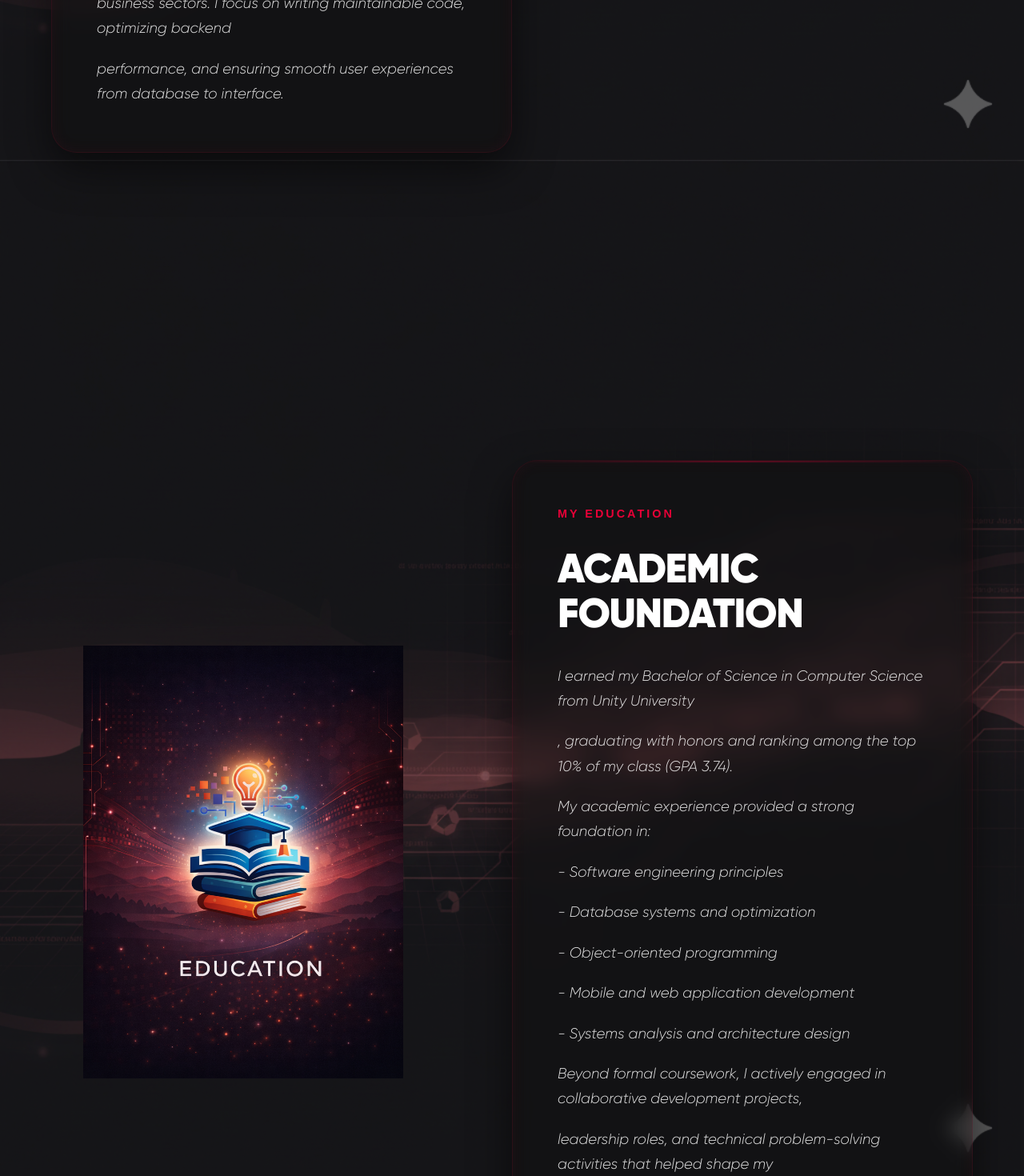
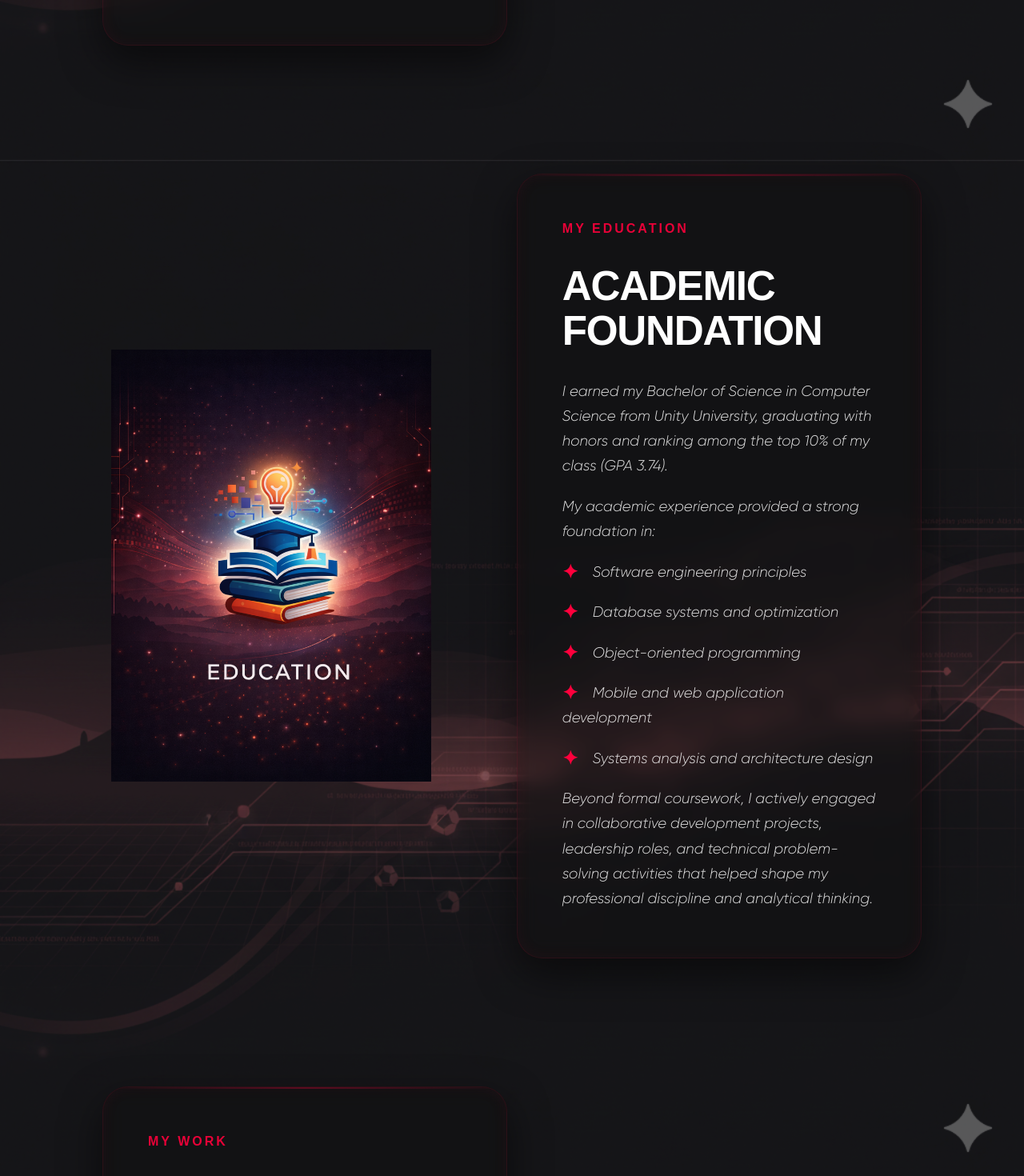
Before and after one commit to Bini-A10/My-Website, a Next.js app in the folder frontend/my-website-frontend/: page /about in a window 1280 px wide. Shown: the part 1080-2550 px from the top of the page at 80% size. Built offline with nearby package versions, Linux system fonts and the light colour scheme.

Commit message:
feat: implement About Me page with dedicated sections for personal, educational, and professional information.

```diff
--- a/frontend/my-website-frontend/src/app/about/page.tsx
+++ b/frontend/my-website-frontend/src/app/about/page.tsx
@@ -9,16 +9,8 @@ export default function AboutPage() {
       <AboutSection
         greeting="Hello, Welcome"
         name="Biniyam Alemayehu"
-        description="I am Biniyam Alemayehu, a passionate Full-Stack Developer dedicated to
-         building scalable, efficient, and user-focused digital solutions. I specialize in
-         transforming complex ideas into reliable software applications that combine strong
-         performance, clean design, and practical real-world impact. My goal is not only to
-         write code, but to create meaningful technology that solves problems and improves
-         everyday experiences.
-         With hands-on experience in both web and mobile development,
-         I have worked on production-grade systems across transportation, education, and
-         business sectors. I focus on writing maintainable code, optimizing backend
-         performance, and ensuring smooth user experiences from database to interface."
+        description={`I am Biniyam Alemayehu, a passionate Full-Stack Developer dedicated to building scalable, efficient, and user-focused digital solutions. I specialize in transforming complex ideas into reliable software applications that combine strong performance, clean design, and practical real-world impact. My goal is not only to write code, but to create meaningful technology that solves problems and improves everyday experiences.
+          With hands-on experience in both web and mobile development, I have worked on production-grade systems across transportation, education, and business sectors. I focus on writing maintainable code, optimizing backend performance, and ensuring smooth user experiences from database to interface.`}
         imageSrc="/images/binu1.png"
         imageAlt="Biniyam Alemayehu"
       />
@@ -27,17 +19,14 @@ export default function AboutPage() {
       <AboutSection
         greeting="My Education"
         name="Academic Foundation"
-        description="I earned my Bachelor of Science in Computer Science from Unity University
-        , graduating with honors and ranking among the top 10% of my class (GPA 3.74).
+        description={`I earned my Bachelor of Science in Computer Science from Unity University, graduating with honors and ranking among the top 10% of my class (GPA 3.74).
           My academic experience provided a strong foundation in:
-          - Software engineering principles
-          - Database systems and optimization
-          - Object-oriented programming
-          - Mobile and web application development
-          - Systems analysis and architecture design
-          Beyond formal coursework, I actively engaged in collaborative development projects,
-          leadership roles, and technical problem-solving activities that helped shape my
-          professional discipline and analytical thinking."
+          ✦ Software engineering principles
+          ✦ Database systems and optimization
+          ✦ Object-oriented programming
+          ✦ Mobile and web application development
+          ✦ Systems analysis and architecture design
+          Beyond formal coursework, I actively engaged in collaborative development projects, leadership roles, and technical problem-solving activities that helped shape my professional discipline and analytical thinking.`}
         imageSrc="/images/Edu.png"
         imageAlt="Biniyam Alemayehu Education"
         isReversed
@@ -47,19 +36,13 @@ export default function AboutPage() {
       <AboutSection
         greeting="My Work"
         name="Professional Experience"
-        description="Currently, I work as a Software Developer at Hawi Software Solution,
-          where I contribute to the development of enterprise-level web and mobile applications.
-          My responsibilities include:
-          - Designing scalable backend APIs and full-stack systems
-          - Optimizing databases and application performance
-          - Building mobile and web interfaces with modern frameworks
-          - Supporting production deployments using containerized environments
-          - Collaborating across multidisciplinary teams in agile workflows
-          Some measurable achievements include improving operational efficiency in transportation
-          systems, enhancing backend response times through query optimization, and developing
-          business applications that streamline client workflows and communication.
-          Through these experiences, I have developed a strong understanding of real-world
-          software requirements, stakeholder collaboration, and production system reliability."
+        description={`Currently, I work as a Software Developer at Hawi Software Solution, where I contribute to the development of enterprise-level web and mobile applications. My responsibilities include:
+          ✦ Designing scalable backend APIs and full-stack systems
+          ✦ Optimizing databases and application performance
+          ✦ Building mobile and web interfaces with modern frameworks
+          ✦ Supporting production deployments using containerized environments
+          ✦ Collaborating across multidisciplinary teams in agile workflows
+          Some measurable achievements include improving operational efficiency in transportation systems, enhancing backend response times through query optimization, and developing business applications that streamline client workflows and communication.Through these experiences, I have developed a strong understanding of real-world software requirements, stakeholder collaboration, and production system reliability.`}
         imageSrc="/images/Vision.png"
         imageAlt="Biniyam Alemayehu Vision"
       />
@@ -68,29 +51,26 @@ export default function AboutPage() {
       <AboutSection
         greeting="Skill"
         name="Technical Expertise"
-        description="My technical skill set covers the full application lifecycle — from
-        system architecture and backend logic to responsive user interface implementation.
-        I focus on building scalable, maintainable applications with clean design, efficient
-        performance, and strong usability.
+        description={`My technical skill set covers the full application lifecycle from system architecture and backend logic to responsive user interface implementation. I focus on building scalable, maintainable applications with clean design, efficient performance, and strong usability.
           Core Technologies
           Backend:
-          Laravel, Spring Boot, REST API design and development
+          ✦ Laravel, Spring Boot, REST API design and development
           Frontend:
-          React (TypeScript), HTML5, CSS3, Bootstrap, responsive UI design, modern frontend architecture
+          ✦ React (TypeScript), HTML5, CSS3, Bootstrap, responsive UI design, modern frontend architecture
           Mobile Development:
-          Flutter
+          ✦ Flutter
           Desktop Applications:
-          JavaFX
+          ✦ JavaFX
           Programming Languages
-          Java, PHP, TypeScript, Dart, C++
+          ✦ Java, PHP, TypeScript, Dart, C++
           Databases & Infrastructure
-          MySQL, SQL Server, MongoDB, Docker containerization, Git version control
+          ✦ MySQL, SQL Server, MongoDB, Docker containerization, Git version control
           Professional Strengths
-          Performance optimization and scalable system architecture
-          Authentication systems and secure application design
-          Database modeling, indexing, and query optimization
-          Clean, maintainable code and technical documentation
-          Team collaboration, leadership, and agile workflow experience"
+          ✦ Performance optimization and scalable system architecture
+          ✦ Authentication systems and secure application design
+          ✦ Database modeling, indexing, and query optimization
+          ✦ Clean, maintainable code and technical documentation
+          ✦ Team collaboration, leadership, and agile workflow experience`}
         imageSrc="/images/vision.png"
         imageAlt="Biniyam Alemayehu Vision"
         isReversed
@@ -100,17 +80,14 @@ export default function AboutPage() {
       <AboutSection
         greeting="My Approach"
         name="Quality First"
-        description="My development philosophy centers on quality, clarity, and long-term
-          maintainability. I believe strong software is built through thoughtful architecture,
-          disciplined coding standards, and continuous refinement.
+        description={`My development philosophy centers on quality, clarity, and long-term maintainability. I believe strong software is built through thoughtful architecture, disciplined coding standards, and continuous refinement.
           Key principles I follow:
-          Writing clean, structured, and maintainable code
-          Prioritizing performance and scalability early
-          Designing with the user experience in mind
-          Maintaining thorough documentation
-          Encouraging collaboration and knowledge sharing
-          This approach allows me to deliver solutions that are reliable, adaptable, and
-          professionally sustainable."
+          ✦ Writing clean, structured, and maintainable code
+          ✦ Prioritizing performance and scalability early
+          ✦ Designing with the user experience in mind
+          ✦ Maintaining thorough documentation
+          ✦ Encouraging collaboration and knowledge sharing
+          This approach allows me to deliver solutions that are reliable, adaptable, and professionally sustainable.`}
         imageSrc="/images/bini.png"
         imageAlt="Biniyam Alemayehu Approach"
       />
@@ -119,16 +96,12 @@ export default function AboutPage() {
       <AboutSection
         greeting="My Vision"
         name="Innovative Solutions"
-        description="I aim to contribute to innovative technology solutions that empower
-          businesses, educational platforms, and digital communities. I am particularly
-          interested in developing systems that:
-          Improve operational efficiency
-          Enhance access to education and digital tools
-          Support emerging technology ecosystems
-          Solve practical problems with scalable solutions
-          Continuous learning and adaptability remain central to my growth as a developer,
-          ensuring I stay aligned with evolving industry standards and technological
-          advancements."
+        description={`I aim to contribute to innovative technology solutions that empower businesses, educational platforms, and digital communities. I am particularly interested in developing systems that:
+          ✦ Improve operational efficiency
+          ✦ Enhance access to education and digital tools
+          ✦ Support emerging technology ecosystems
+          ✦ Solve practical problems with scalable solutions
+          Continuous learning and adaptability remain central to my growth as a developer, ensuring I stay aligned with evolving industry standards and technological advancements.`}
         imageSrc="/images/vision.png"
         imageAlt="Biniyam Alemayehu Collaboration"
         isReversed
@@ -138,10 +111,7 @@ export default function AboutPage() {
       <AboutSection
         greeting="Collaborative"
         name="Team Player"
-        description="I excel in collaborative environments where clear communication and
-          teamwork drive successful outcomes. Through close coordination with designers,
-          stakeholders, and development teams, I help ensure that solutions remain aligned
-          with business goals while maintaining strong technical and user-experience standards."
+        description={`I excel in collaborative environments where clear communication and teamwork drive successful outcomes. Through close coordination with designers, stakeholders, and development teams, I help ensure that solutions remain aligned with business goals while maintaining strong technical and user-experience standards.`}
         imageSrc="/images/binu1.png"
         imageAlt="Biniyam Alemayehu"
       />
@@ -150,17 +120,14 @@ export default function AboutPage() {
       <AboutSection
         greeting="Goals"
         name="Future Direction"
-        description="Looking ahead, my career objective is to grow into a senior engineering
-          role where I can contribute not only as a developer but also as a technical leader
-          and solution architect.
+        description={`Looking ahead, my career objective is to grow into a senior engineering role where I can contribute not only as a developer but also as a technical leader and solution architect.
           My long-term goals include:
-          Designing large-scale, high-impact software systems
-          Leading development teams and mentoring junior engineers
-          Contributing to innovative digital infrastructure projects
-          Expanding expertise in cloud architecture and distributed systems
-          Building technology solutions that create positive social and economic impact
-          I am committed to continuous professional development, staying updated with modern frameworks,
-          software architecture trends, and emerging technologies."
+          ✦ Designing large-scale, high-impact software systems
+          ✦ Leading development teams and mentoring junior engineers
+          ✦ Contributing to innovative digital infrastructure projects
+          ✦ Expanding expertise in cloud architecture and distributed systems
+          ✦ Building technology solutions that create positive social and economic impact
+          I am committed to continuous professional development, staying updated with modern frameworks, software architecture trends, and emerging technologies.`}
         imageSrc="/images/Edu.png"
         imageAlt="Biniyam Alemayehu Education"
         isReversed
@@ -194,6 +161,7 @@ export default function AboutPage() {
             url('/images/BG.png') no-repeat center center fixed;
           background-size: cover;
           overflow-x: hidden;
+          padding: 10rem 4rem;
         }
 
         .beyond-tech-section {
--- a/frontend/my-website-frontend/src/components/AboutSection.tsx
+++ b/frontend/my-website-frontend/src/components/AboutSection.tsx
@@ -33,11 +33,23 @@ export function AboutSection({
             <span className="about-greeting">{greeting}</span>
             <h2 className="about-name">{name}</h2>
             <div className="about-description-container">
-              {description.split('\n').map((line, index) => (
-                <p key={index} className="about-description">
-                  {line.trim()}
-                </p>
-              ))}
+              {description.split('\n').map((line, index) => {
+                const trimmedLine = line.trim();
+                const isBullet = trimmedLine.startsWith('✦') || trimmedLine.startsWith('•') || trimmedLine.startsWith('-');
+
+                return (
+                  <p key={index} className="about-description">
+                    {isBullet ? (
+                      <>
+                        <span className="bullet-point">{trimmedLine.charAt(0)}</span>
+                        {trimmedLine.substring(1)}
+                      </>
+                    ) : (
+                      trimmedLine
+                    )}
+                  </p>
+                );
+              })}
             </div>
             {ctaText && ctaHref && (
               <div className="about-cta">
@@ -71,7 +83,7 @@ export function AboutSection({
           display: flex;
           align-items: center;
           justify-content: center;
-          padding: 12rem 4rem;
+          padding: 5rem 4rem;
         }
 
         .about-section-content {
@@ -134,15 +146,15 @@ export function AboutSection({
         .about-greeting {
           color: var(--color-primary);
           font-family: 'Ethnocentric', sans-serif;
-          font-weight: 600;
+          font-weight: 900;
           text-transform: uppercase;
           letter-spacing: 3px;
-          font-size: 0.9rem;
+          font-size: 1rem;
           opacity: 0.9;
         }
 
         .about-name {
-          font-family: 'Gilroy-Black', sans-serif;
+          font-family: 'Ethnocentric', sans-serif;
           font-size: clamp(2.5rem, 4vw, 3.5rem);
           font-weight: 900;
           color: white;
@@ -163,6 +175,15 @@ export function AboutSection({
           line-height: 1.7;
           color: rgba(255, 255, 255, 0.85);
           margin: 0;
+        }
+
+        .bullet-point {
+          color: var(--color-primary);
+          margin-right: 0.8rem;
+          font-weight: bold;
+          font-size: 1.5rem;
+          vertical-align: middle;
+          line-height: 1;
         }
 
         .about-description:has(text:not(:empty)) {
```
